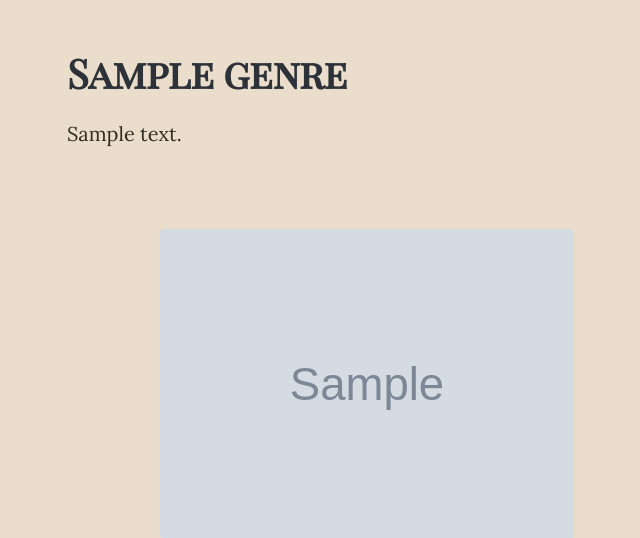
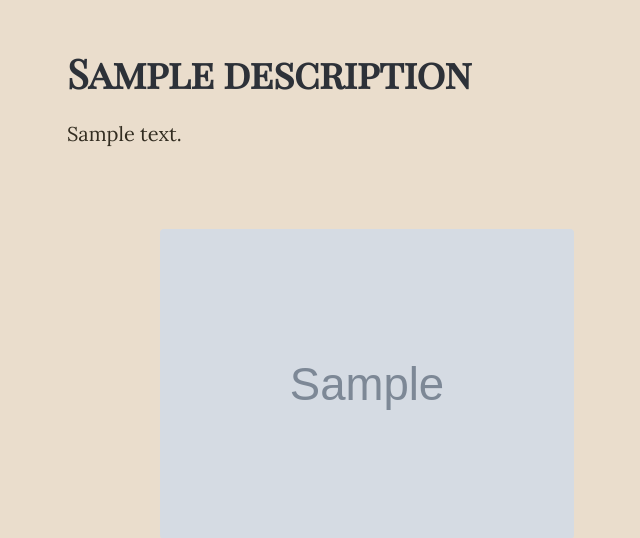
Before and after one commit to SherlockH0/bookshelf, a Django app: template shop/templates/shop/book_list.html in a window 1280 px wide. Shown: the part 173-711 px from the top of the page, without its empty margins (273-913 px from the left). Run offline with Django 5.2, Linux system fonts and the light colour scheme; tables that the repository leaves empty hold one stand-in row (values such as "Sample post"); the template is opened without the code that fills it: values that come from a table or form of the project are taken from there, most other values are stand-ins (such as "Sample title", 1, 10 or a date in 2020); grey boxes marked "Sample" are stand-in pictures; some web fonts are replaced.

Commit message:
Now you can view author's about and books

```diff
--- a/shop/static/shop/main.css
+++ b/shop/static/shop/main.css
@@ -99,6 +99,7 @@ main {
 
 .text {
   max-width: 600px;
+  padding-bottom: 3rem;
 }
 
 .sorry {
@@ -206,11 +207,6 @@ main {
   flex-wrap: wrap;
   gap: 2rem 1rem;
   justify-content: center;
-}
-
-.books__genre-description {
-  max-width: 600px;
-  padding-bottom: 3rem;
 }
 
 .card img{
--- a/shop/templates/shop/base.html
+++ b/shop/templates/shop/base.html
@@ -28,7 +28,7 @@
 							<summary>{{ section.category }}</summary>
 							<ul dir="rtl">
 								{% for genre in section.genres %}
-									<li><a href="{% url 'shop-books' genre.slug %}">{{ genre.name }}</a></li>
+									<li><a href="{% url 'shop-books-genre' genre.slug %}">{{ genre.name }}</a></li>
 								{% endfor %}
 							</ul>
 						</details>
--- a/shop/templates/shop/book_detail.html
+++ b/shop/templates/shop/book_detail.html
@@ -5,9 +5,9 @@
             <img class="detail__image" src="{{ object.image.url }}" alt="">
         </div>
         <hgroup class="detail__title">
-            <small><a href="{% url 'shop-books' object.genre.slug %}">{{ object.genre }}</a></small>
+            <small><a href="{% url 'shop-books-genre' object.genre.slug %}">{{ object.genre }}</a></small>
             <h1 class="detail__book-name">{{ object.name }}</h1>
-            <h3>{{ object.author }}</h3>
+            <h3><a href="{% url 'shop-books-author' object.author.slug %}">{{ object.author }}</a></h3>
         </hgroup>
 
         <div>
--- a/shop/templates/shop/book_list.html
+++ b/shop/templates/shop/book_list.html
@@ -2,9 +2,9 @@
 {% block content %}
     <section id="books" class="books">
         {% if object_list %}
-            <div class="container books__genre-description">
-                <h1>{{ object_list.0.genre.name }}</h1>
-                <p>{{ object_list.0.genre.about }}</p>
+            <div class="text container">
+                <h1>{{ description.name }}</h1>
+                <p>{{ description.about }}</p>
             </div>
             {% include 'shop/books.html' with books=object_list %}
         {% else %}
--- a/shop/urls.py
+++ b/shop/urls.py
@@ -5,6 +5,13 @@ from . import views
 urlpatterns = [
     path('', views.home, name='shop-home'),
     path('about/', views.about, name='shop-about'),
-    path('genre/<slug:genre>/', BookListView.as_view(), name="shop-books"),
+    path(
+        'genre/<slug:slug>/',
+        BookListView.as_view(),
+        name="shop-books-genre"),
+    path(
+        'author/<slug:slug>/',
+        BookListView.as_view(),
+        name="shop-books-author"),
     path('<slug:slug>/', BookDetailView.as_view(), name="book-detail"),
 ]
```
Also changed, not shown: shop/views.py (+20 -6 lines).
